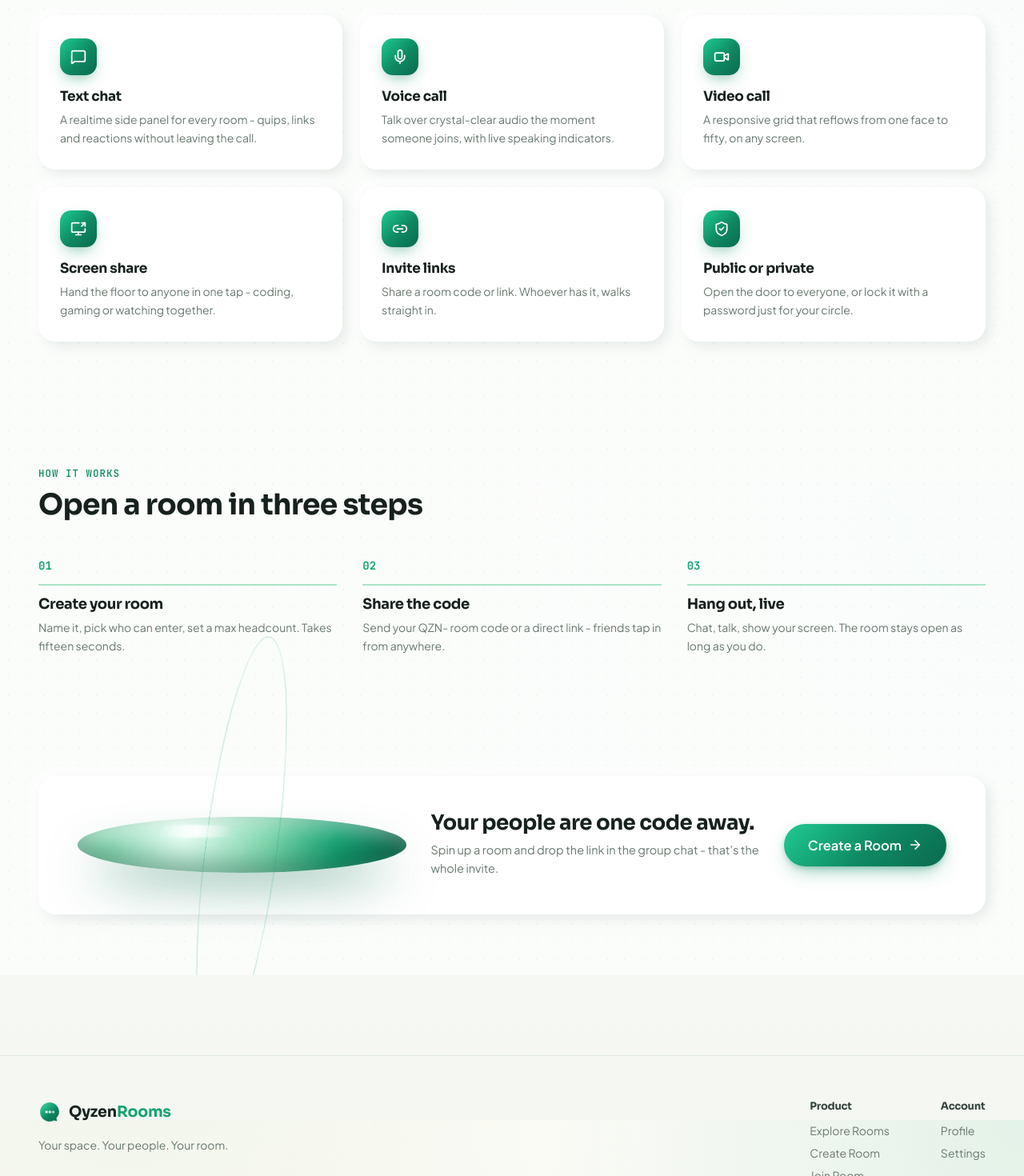
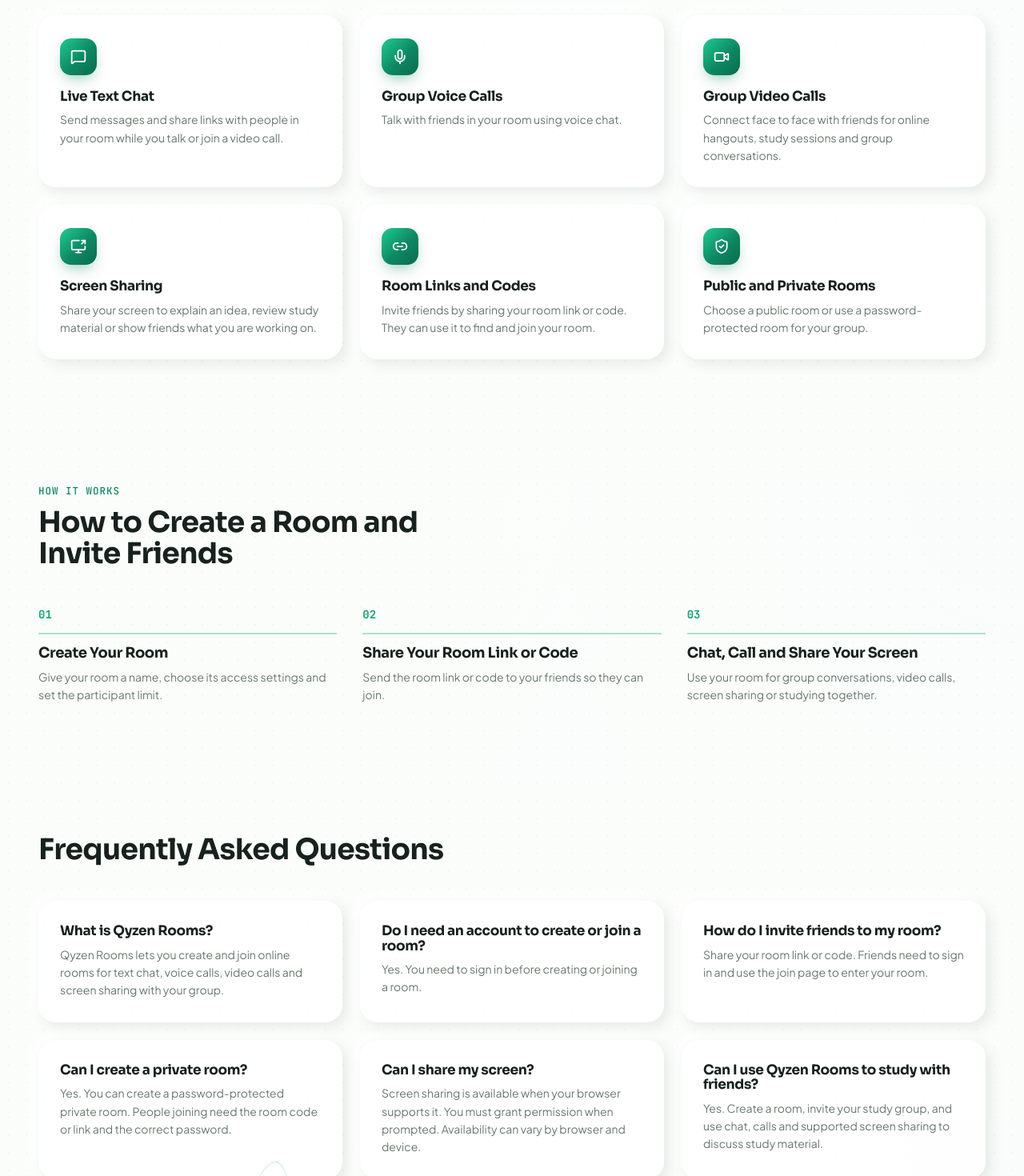
Before and after one commit to Manish9079/quzen-rooms, a React (Vite) app: page / in a window 1280 px wide. Shown: the part 1000-2470 px from the top of the page at 80% size. Built offline with nearby package versions, Linux system fonts and the light colour scheme; no server answers.

Commit message:
Improve homepage and Explore SEO

```diff
--- a/src/components/common/Footer.css
+++ b/src/components/common/Footer.css
@@ -2,7 +2,7 @@
 .qz-footer__inner { display: flex; justify-content: space-between; flex-wrap: wrap; gap: 40px; padding-bottom: 36px; }
 .qz-footer__brand p { max-width: 240px; margin-top: 12px; font-size: 14px; }
 .qz-footer__cols { display: flex; gap: 64px; }
-.qz-footer__cols h4 { font-size: 13px; color: var(--qz-ink-700); margin-bottom: 14px; }
+.qz-footer__cols .qz-footer__label { font-size: 13px; color: var(--qz-ink-700); margin-bottom: 14px; }
 .qz-footer__cols a { display: block; font-size: 14px; color: var(--qz-gray-500); margin-bottom: 10px; transition: color var(--qz-t-fast); }
 .qz-footer__cols a:hover { color: var(--qz-emerald-600); }
 .qz-footer__bottom { padding: 20px 0; border-top: 1px solid rgba(184, 209, 197, 0.3); font-size: 13px; color: var(--qz-gray-400); }
--- a/src/components/common/Footer.jsx
+++ b/src/components/common/Footer.jsx
@@ -12,13 +12,13 @@
         </div>
         <div className="qz-footer__cols">
           <div>
-            <h4>Product</h4>
+            <p className="qz-footer__label">Product</p>
             <Link to="/explore">Explore Rooms</Link>
             <Link to="/create">Create Room</Link>
             <Link to="/join">Join Room</Link>
           </div>
           <div>
-            <h4>Account</h4>
+            <p className="qz-footer__label">Account</p>
             <Link to="/profile">Profile</Link>
             <Link to="/settings">Settings</Link>
           </div>
--- a/src/components/common/SEO.jsx
+++ b/src/components/common/SEO.jsx
@@ -1,4 +1,5 @@
 import { useEffect } from 'react';
+import { useLocation } from 'react-router-dom';
 
 export default function SEO({
   title,
@@ -7,6 +8,8 @@
   noindex = false,
   image = 'https://qyzen.online/og-image.png',
 }) {
+  const { pathname } = useLocation();
+
   useEffect(() => {
     const pageUrl =
       canonical || 'https://qyzen.online/';
@@ -122,42 +125,42 @@
     );
 
     // Structured Data / JSON-LD
-    let jsonLd = document.querySelector(
-      'script[data-qz-seo="jsonld"]'
-    );
+    const jsonLdSelector = 'script[data-qz-seo="jsonld"]';
+    const jsonLdScripts = document.querySelectorAll(jsonLdSelector);
+
+    if (pathname === '/') {
+      let jsonLd = jsonLdScripts[0];
 
       if (!jsonLd) {
         jsonLd = document.createElement('script');
         jsonLd.type = 'application/ld+json';
-      jsonLd.setAttribute(
-        'data-qz-seo',
-        'jsonld'
-      );
+        jsonLd.setAttribute('data-qz-seo', 'jsonld');
         document.head.appendChild(jsonLd);
       }
+
+      jsonLdScripts.forEach((script) => {
+        if (script !== jsonLd) script.remove();
+      });
 
       jsonLd.textContent = JSON.stringify({
         '@context': 'https://schema.org',
         '@type': 'WebApplication',
         name: 'Qyzen Rooms',
         url: 'https://qyzen.online/',
-      description:
-        'Create or join virtual rooms to chat, make video calls and share your screen with friends.',
-      applicationCategory:
-        'CommunicationApplication',
+        description: 'Create a room on Qyzen Rooms for group video calls, live chat and screen sharing. Invite friends to study together or hang out online.',
+        applicationCategory: 'CommunicationApplication',
         operatingSystem: 'Web',
-      offers: {
-        '@type': 'Offer',
-        price: '0',
-        priceCurrency: 'USD',
-      },
       });
+    } else {
+      jsonLdScripts.forEach((script) => script.remove());
+    }
   }, [
     title,
     description,
     canonical,
     noindex,
     image,
+    pathname,
   ]);
 
   return null;
--- a/src/pages/ExploreRooms.jsx
+++ b/src/pages/ExploreRooms.jsx
@@ -96,8 +96,8 @@
   return (
     <>
       <SEO
-        title="Explore Public Rooms | Qyzen Rooms"
-        description="Explore public rooms on Qyzen Rooms. Discover study, gaming, music and hangout rooms and join conversations online."
+        title="Public Chat Rooms for Study & Hangouts | Qyzen Rooms"
+        description="Browse public rooms on Qyzen Rooms for studying, gaming, music and hangouts. Find a room for your interests and sign in to join."
         canonical="https://qyzen.online/explore"
       />
 
@@ -109,9 +109,12 @@
                 Public rooms
               </span>
 
-              <h1>
-                Find a room that's already buzzing
-              </h1>
+              <h1>Explore Public Rooms</h1>
+
+              <p>
+                Browse public rooms for study sessions, gaming, music and online hangouts.
+                Find a room for your interests, then sign in to join the conversation.
+              </p>
             </div>
 
             <TextInput
--- a/src/pages/Landing.jsx
+++ b/src/pages/Landing.jsx
@@ -21,51 +21,51 @@
 const FEATURES = [
   {
     icon: MessageSquare,
-    title: 'Text chat',
-    desc: 'A realtime side panel for every room - quips, links and reactions without leaving the call.',
+    title: 'Live Text Chat',
+    desc: 'Send messages and share links with people in your room while you talk or join a video call.',
   },
   {
     icon: Mic,
-    title: 'Voice call',
-    desc: 'Talk over crystal-clear audio the moment someone joins, with live speaking indicators.',
+    title: 'Group Voice Calls',
+    desc: 'Talk with friends in your room using voice chat.',
   },
   {
     icon: Video,
-    title: 'Video call',
-    desc: 'A responsive grid that reflows from one face to fifty, on any screen.',
+    title: 'Group Video Calls',
+    desc: 'Connect face to face with friends for online hangouts, study sessions and group conversations.',
   },
   {
     icon: ScreenShare,
-    title: 'Screen share',
-    desc: 'Hand the floor to anyone in one tap - coding, gaming or watching together.',
+    title: 'Screen Sharing',
+    desc: 'Share your screen to explain an idea, review study material or show friends what you are working on.',
   },
   {
     icon: Link2,
-    title: 'Invite links',
-    desc: 'Share a room code or link. Whoever has it, walks straight in.',
+    title: 'Room Links and Codes',
+    desc: 'Invite friends by sharing your room link or code. They can use it to find and join your room.',
   },
   {
     icon: ShieldCheck,
-    title: 'Public or private',
-    desc: 'Open the door to everyone, or lock it with a password just for your circle.',
+    title: 'Public and Private Rooms',
+    desc: 'Choose a public room or use a password-protected room for your group.',
   },
 ];
 
 const STEPS = [
   {
     n: '01',
-    title: 'Create your room',
-    desc: 'Name it, pick who can enter, set a max headcount. Takes fifteen seconds.',
+    title: 'Create Your Room',
+    desc: 'Give your room a name, choose its access settings and set the participant limit.',
   },
   {
     n: '02',
-    title: 'Share the code',
-    desc: 'Send your QZN- room code or a direct link - friends tap in from anywhere.',
+    title: 'Share Your Room Link or Code',
+    desc: 'Send the room link or code to your friends so they can join.',
   },
   {
     n: '03',
-    title: 'Hang out, live',
-    desc: 'Chat, talk, show your screen. The room stays open as long as you do.',
+    title: 'Chat, Call and Share Your Screen',
+    desc: 'Use your room for group conversations, video calls, screen sharing or studying together.',
   },
 ];
 
@@ -105,8 +105,8 @@
   return (
     <>
       <SEO
-        title="Qyzen Rooms | Create, Join & Chat in Virtual Rooms"
-        description="Create or join virtual rooms on Qyzen Rooms. Chat with friends, make video calls, share your screen, study, game and hang out online."
+        title="Video Chat with Friends & Screen Sharing | Qyzen Rooms"
+        description="Create a room on Qyzen Rooms for group video calls, live chat and screen sharing. Invite friends to study together or hang out online."
         canonical="https://qyzen.online/"
       />
 
@@ -120,16 +120,16 @@
               </span>
 
               <h1 className="qz-hero__title">
-                Meet. Talk.
+                Video Chat with Friends.
                 <br />
                 <span className="qz-hero__title-accent">
-                  Share a Space.
+                  Share Your Screen.
                 </span>
               </h1>
 
               <p className="qz-hero__sub">
-                Create a room, invite your people, and connect through
-                video, chat, and screen sharing - all in one place.
+                Create a room, invite your friends, and enjoy group video calls,
+                live chat, and screen sharing. Study together or hang out in one place.
               </p>
 
               <div className="qz-hero__cta">
@@ -203,7 +203,7 @@
               </span>
 
               <h2>
-                Everything a hangout needs, in one room
+                Video Calls, Live Chat and Screen Sharing in One Room
               </h2>
             </div>
 
@@ -237,7 +237,7 @@
                 How it works
               </span>
 
-              <h2>Open a room in three steps</h2>
+              <h2>How to Create a Room and Invite Friends</h2>
             </div>
 
             <div className="qz-steps">
@@ -257,6 +257,64 @@
 
         <section className="qz-section">
           <div className="qz-container">
+            <div className="qz-section__head">
+              <h2>Frequently Asked Questions</h2>
+            </div>
+
+            <div className="qz-feature-grid">
+              <div className="qz-feature-card qz-neu">
+                <h3>What is Qyzen Rooms?</h3>
+                <p>
+                  Qyzen Rooms lets you create and join online rooms for text chat,
+                  voice calls, video calls and screen sharing with your group.
+                </p>
+              </div>
+
+              <div className="qz-feature-card qz-neu">
+                <h3>Do I need an account to create or join a room?</h3>
+                <p>
+                  Yes. You need to sign in before creating or joining a room.
+                </p>
+              </div>
+
+              <div className="qz-feature-card qz-neu">
+                <h3>How do I invite friends to my room?</h3>
+                <p>
+                  Share your room link or code. Friends need to sign in and use
+                  the join page to enter your room.
+                </p>
+              </div>
+
+              <div className="qz-feature-card qz-neu">
+                <h3>Can I create a private room?</h3>
+                <p>
+                  Yes. You can create a password-protected private room. People
+                  joining need the room code or link and the correct password.
+                </p>
+              </div>
+
+              <div className="qz-feature-card qz-neu">
+                <h3>Can I share my screen?</h3>
+                <p>
+                  Screen sharing is available when your browser supports it.
+                  You must grant permission when prompted. Availability can
+                  vary by browser and device.
+                </p>
+              </div>
+
+              <div className="qz-feature-card qz-neu">
+                <h3>Can I use Qyzen Rooms to study with friends?</h3>
+                <p>
+                  Yes. Create a room, invite your study group, and use chat,
+                  calls and supported screen sharing to discuss study material.
+                </p>
+              </div>
+            </div>
+          </div>
+        </section>
+
+        <section className="qz-section">
+          <div className="qz-container">
             <div className="qz-cta-band qz-glass">
               <Orb
                 size={70}
@@ -265,12 +323,11 @@
 
               <div>
                 <h2>
-                  Your people are one code away.
+                  Start a Video Chat with Friends
                 </h2>
 
                 <p>
-                  Spin up a room and drop the link in the
-                  group chat - that's the whole invite.
+                  Create a room and share the link with your group to start chatting, calling and spending time together online.
                 </p>
               </div>
 
```
Also changed, not shown: 1 other file (tests, documents, lock files or other folders). Lines whose indentation alone changed are shown as unchanged.
